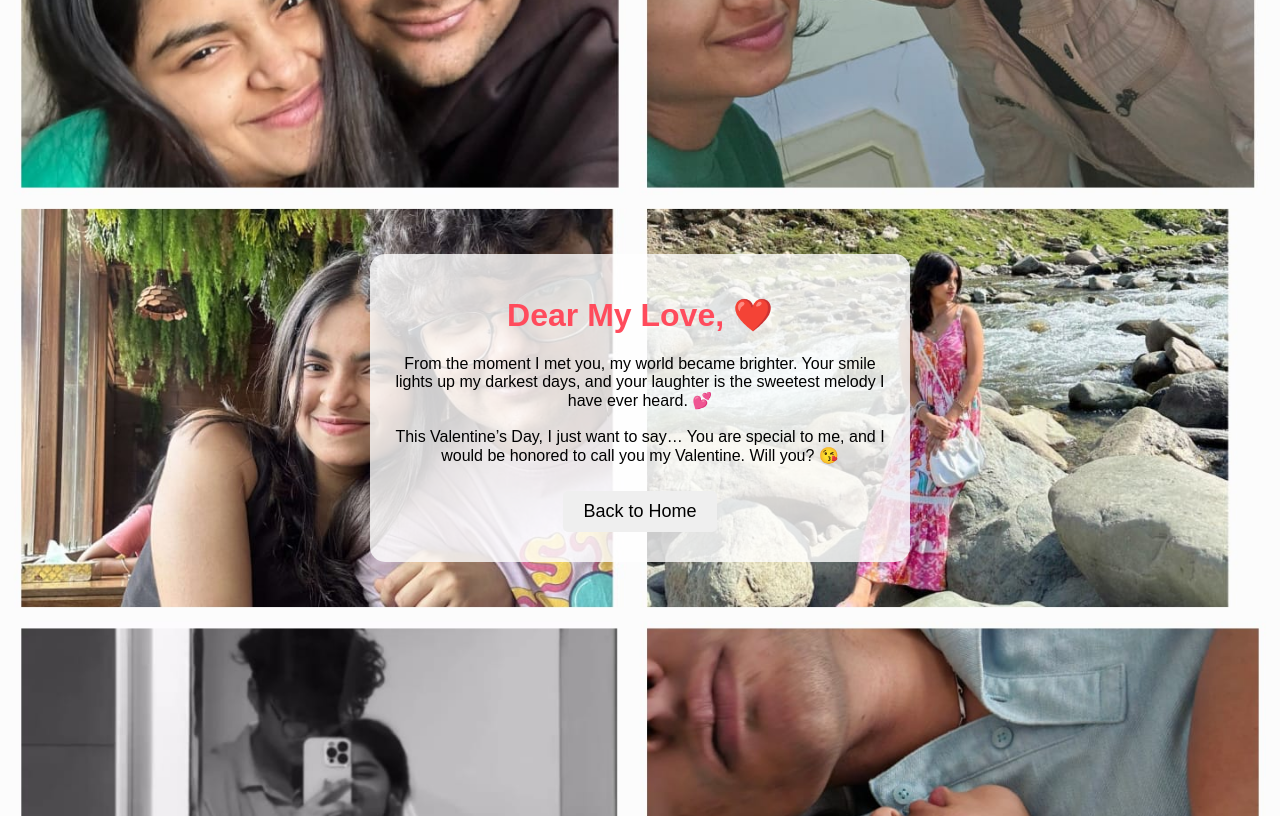
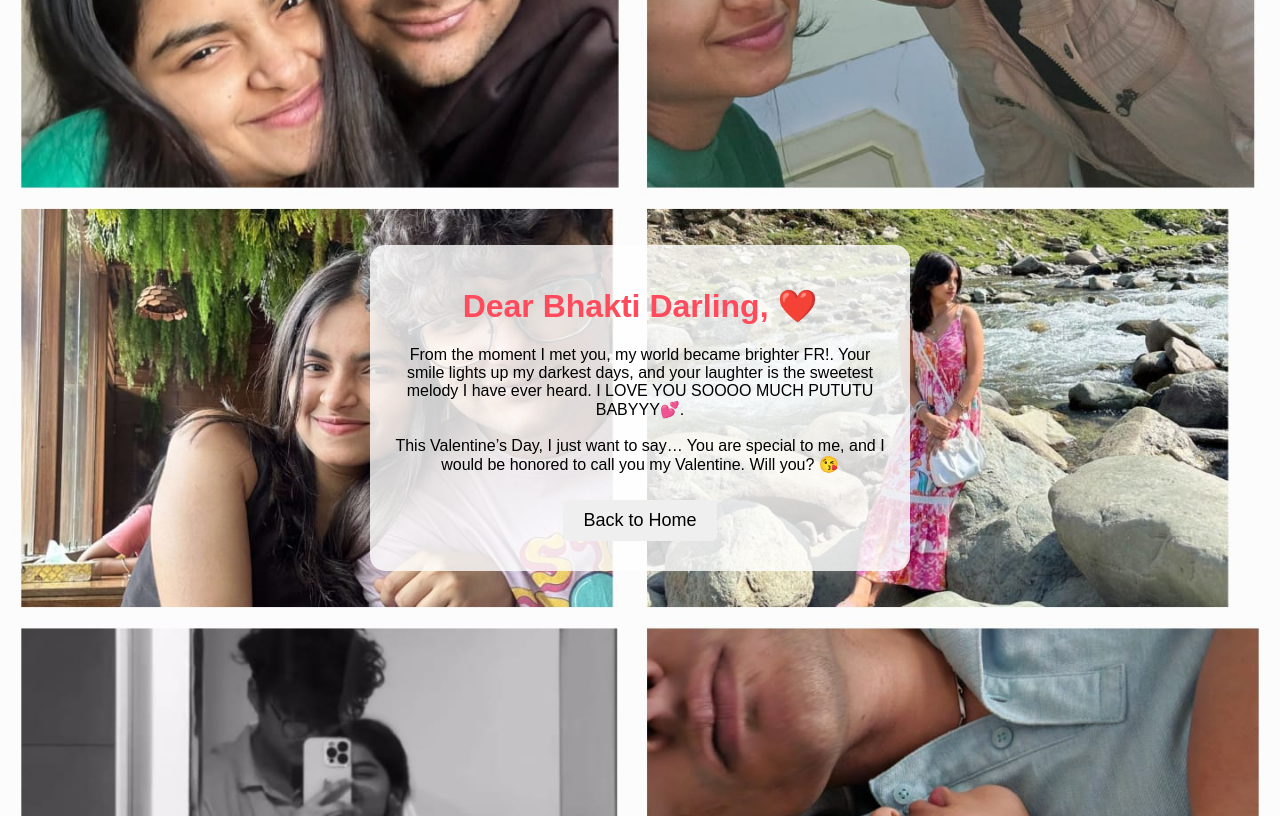
Before and after one commit to pututu-gif/happy-birthday, a plain HTML site: page love-letter.html in a window 1280 px wide. Drawn offline with Linux system fonts and the light colour scheme.

Commit message:
Update love-letter.html

```diff
--- a/love-letter.html
+++ b/love-letter.html
@@ -8,11 +8,11 @@
 </head>
 <body class="love-container">
     <div class="love-letter">
-        <h1>Dear My Love, ❤️</h1>
+        <h1>Dear Bhakti Darling, ❤️</h1>
         <p>
-            From the moment I met you, my world became brighter.
+            From the moment I met you, my world became brighter FR!.
             Your smile lights up my darkest days, and your laughter
-            is the sweetest melody I have ever heard. 💕
+            is the sweetest melody I have ever heard. I LOVE YOU SOOOO MUCH PUTUTU BABYYY💕.
             <br><br>
             This Valentine’s Day, I just want to say…
             You are special to me, and I would be honored
```
